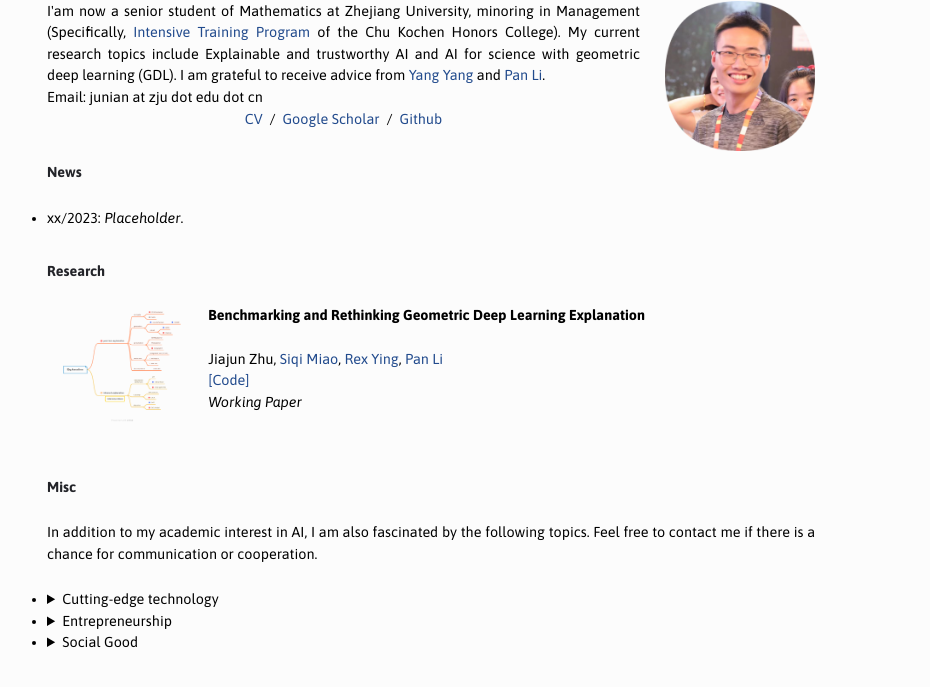
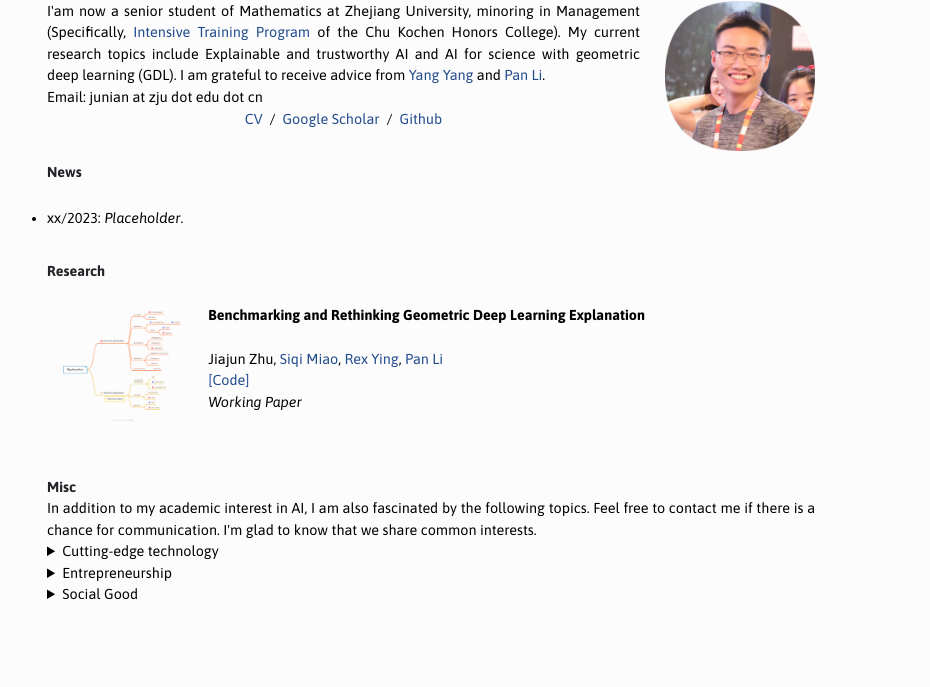
Before and after one commit to jurray-jiajun/jurray-jiajun.github.io, a plain HTML site: page index.html in a window 1280 px wide. Shown: the part 117-804 px from the top of the page, without its empty margins (209-1139 px from the left). Drawn offline with nearby package versions, Linux system fonts and the light colour scheme.

Commit message:
release version 1.0

```diff
--- a/index.html
+++ b/index.html
@@ -171,47 +171,31 @@
 
 
             <section class="section" id="misc">
-                <div class="container grid">
+                <div class="container">
                     <div class="paragraph">Misc</div>
                     <p>
                         In addition to my academic interest in AI, I am also fascinated by the following topics.
-                        Feel free to contact me if there is a chance for communication or cooperation.
+                        Feel free to contact me if there is a chance for communication. I'm glad to know that we share common interests.
                     </p>
-
-                    <ul>
-                        <li>
                     <details>
                         <summary>Cutting-edge technology</summary>
-                                <p>
                             Before delving into AI research, I gained experience in other fields such as human-computer interface and blockchain.
                             I am convinced that these technologies, just like the presence of ChatGPT, will have a profound impact on our lives.
-                                </p>
                     </details>
-                        </li>
-
-                        <li>
                     <details>
                         <summary>Entrepreneurship</summary>
-                                <p>
                             I have interviewed several successful Chinese entrepreneurs including
                                 Jingfan Wang (Forbes China 30 Under 30 2020), Yi Fang (CEO of Merit Interactive Co., Ltd.), as well as other alumni of the Intensive Training Program (ITP).
                                 Their captivating stories have led me to ponder over the following questions: What sets apart individuals who become exceptional entrepreneurs from others?
                                 How does entrepreneurship evolve and thrive on a <i>macroscopic</i> or <i>microscopic</i> scale over time?
-                                </p>
                     </details>
-                        </li>
-
-                        <li>
                     <details>
                         <summary>Social Good</summary>
-                                <p>
                             I have participated in numerous volunteer activities aimed at supporting vulnerable individuals like assisting individuals with disabilities and teaching underprivileged children.
                             I was astonished by the hardships they endured and always feel a sense of obligation to help them whenever I am capable.
-                                </p>
                     </details>
-                        </li>
-                    </ul>
                 </div>
+
             </section>
 
         </main>
```
Lines whose indentation alone changed are shown as unchanged.
